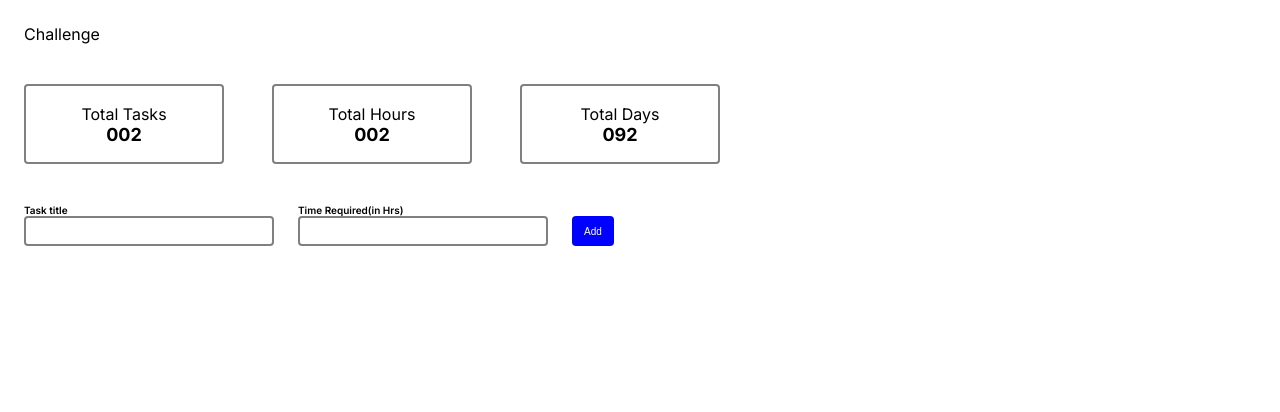
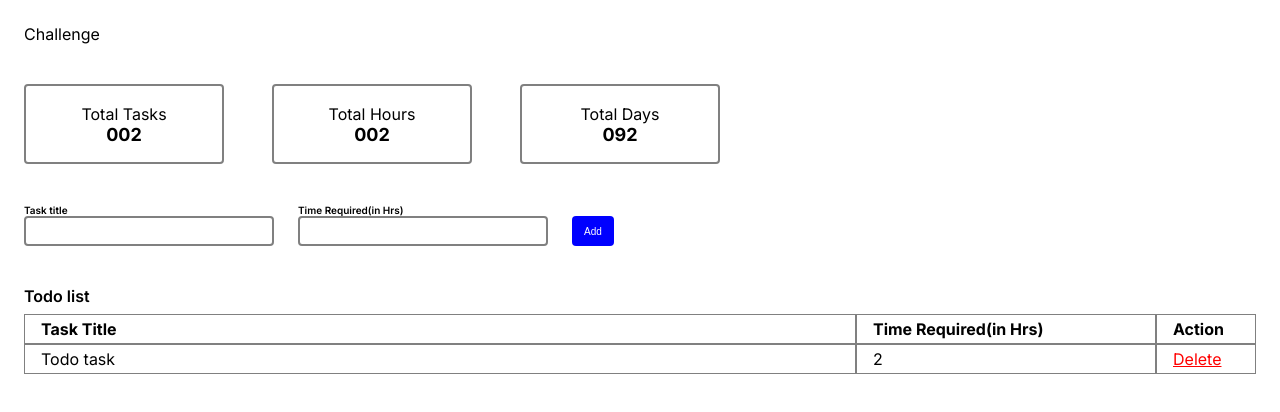
Before and after one commit to chilah/mf-frontend-challenge, a Next.js app: page / in a window 1280 px wide. Shown: the top 412 px of the page. Built offline with nearby package versions, Linux system fonts and the light colour scheme.

Commit message:
style: table and todolist table comp

```diff
--- a/app/page.tsx
+++ b/app/page.tsx
@@ -2,6 +2,7 @@
 
 import { Button, DaysBox, HoursBox, Input, TaskBox } from '@/components/common';
 import style from './page.module.css';
+import { TodoListTable } from '@/components/common/Table';
 
 export default function Home() {
   return (
@@ -25,6 +26,10 @@ export default function Home() {
             }}
           />
         </div>
+
+        <div>
+          <TodoListTable data={[{ title: 'Todo task', time: 2, id: 1 }]} />
+        </div>
       </div>
     </div>
   );
--- /dev/null
+++ b/components/common/Table/Table.module.css
@@ -0,0 +1,38 @@
+
+
+
+.table_container {
+    width: 100%;
+    border-spacing: 0px;
+}
+
+.table_header_container {
+    font-weight:  bold;
+}
+
+.table_header_label {
+    border: 1px solid grey;
+    padding: 4px 16px;
+    text-align: start;
+}
+
+.table_data_container {
+    font-size: 14px;
+}
+
+.table_data_value {
+    border: 1px solid grey;
+    padding: 4px 16px;
+    text-align: start;
+    height: 30px;
+}
+
+.table_data_time {
+    width: 300px;
+}
+
+.table_data_delete {
+    color: red;
+    text-decoration: underline;
+    width: 100px;
+}
--- /dev/null
+++ b/components/common/Table/Table.tsx
@@ -0,0 +1,71 @@
+'use client';
+
+import React, { HTMLAttributes } from 'react';
+import style from './Table.module.css';
+import { combineClass } from '@/utils';
+
+export type HeaderType = {
+  className?: HTMLAttributes<string>['className'];
+  title: string;
+};
+
+export type DataType = {
+  title: string;
+  time: number;
+  id: number;
+};
+
+export type TableProps = {
+  headers: HeaderType[];
+  dataList: DataType[];
+};
+
+const Table: React.FC<TableProps> = (props) => {
+  const { headers, dataList = [] } = props;
+
+  return (
+    <div>
+      <table className={style.table_container}>
+        <tbody>
+          <tr className={style.table_header_container}>
+            {headers.map((header, index) => (
+              <th
+                key={`${header.title}_${index}`}
+                className={style.table_header_label}
+              >
+                {header.title}
+              </th>
+            ))}
+          </tr>
+
+          {dataList.length > 0 &&
+            dataList.map((data, index) => (
+              <React.Fragment key={`${data}_${index}`}>
+                <tr>
+                  <td className={style.table_data_value}>{data.title}</td>
+                  <td
+                    className={combineClass([
+                      style.table_data_value,
+                      style.table_data_time,
+                    ])}
+                  >
+                    {data.time}
+                  </td>
+                  <td
+                    className={combineClass([
+                      style.table_data_value,
+                      style.table_data_delete,
+                    ])}
+                  >
+                    Delete
+                  </td>
+                </tr>
+              </React.Fragment>
+            ))}
+        </tbody>
+      </table>
+    </div>
+  );
+};
+
+export default Table;
--- /dev/null
+++ b/components/common/Table/TodoListTable.module.css
@@ -0,0 +1,9 @@
+.todolist_container {
+    display: flex;
+    flex-direction: column;
+    gap: 8px;
+}
+
+.todolist_header {
+    font-weight:600;
+}
--- /dev/null
+++ b/components/common/Table/TodoListTable.tsx
@@ -0,0 +1,28 @@
+import React from 'react';
+import { DataType, Table } from '.';
+import style from './TodoListTable.module.css';
+
+type Props = {
+  data: DataType[];
+};
+
+const TodoListTable: React.FC<Props> = (props) => {
+  const { data } = props;
+
+  return (
+    <div className={style.todolist_container}>
+      <p className={style.todolist_header}>Todo list</p>
+
+      <Table
+        headers={[
+          { title: 'Task Title' },
+          { title: 'Time Required(in Hrs)', className: 'w-[300px]' },
+          { title: 'Action', className: 'w-[100px]' },
+        ]}
+        dataList={data}
+      />
+    </div>
+  );
+};
+
+export default TodoListTable;
--- /dev/null
+++ b/components/common/Table/index.ts
@@ -0,0 +1,4 @@
+export { default as Table } from './Table';
+export { default as TodoListTable } from './TodoListTable';
+
+export type { DataType, HeaderType, TableProps } from './Table';
```
